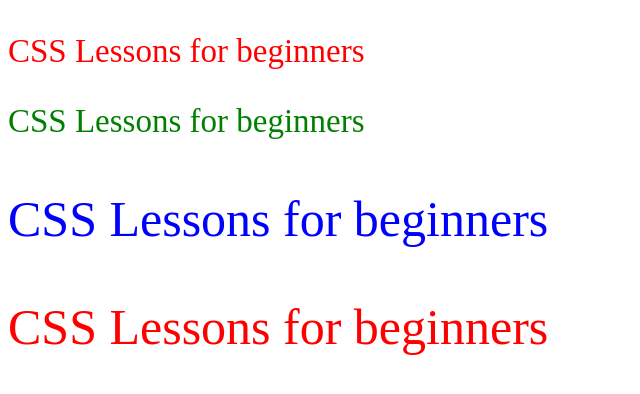
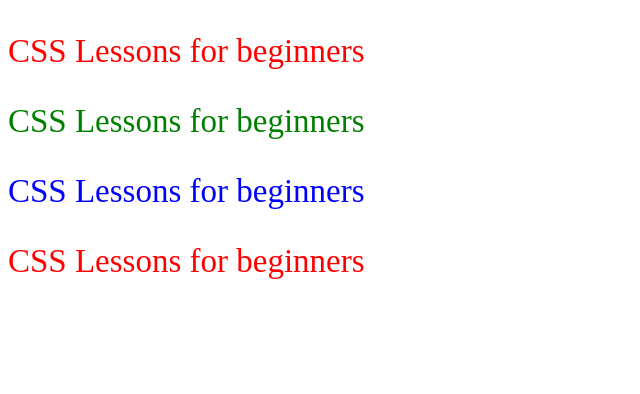
Before and after one commit to BatuhanKIRICI/CSS, a plain HTML site: page index.html in a window 1280 px wide. Shown: the whole page, without its empty margins (0-640 px from the left). Drawn offline with Linux system fonts and the light colour scheme.

Commit message:
"!important"

```diff
--- a/style.css
+++ b/style.css
@@ -1,5 +1,5 @@
 p {
-  font-size: 33px;
+  font-size: 33px !important;
   color: red;
 }
 
```
